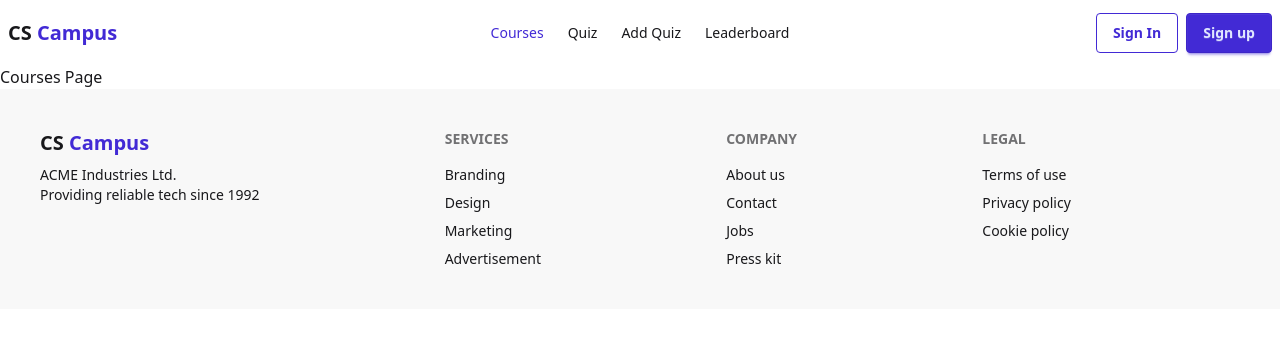
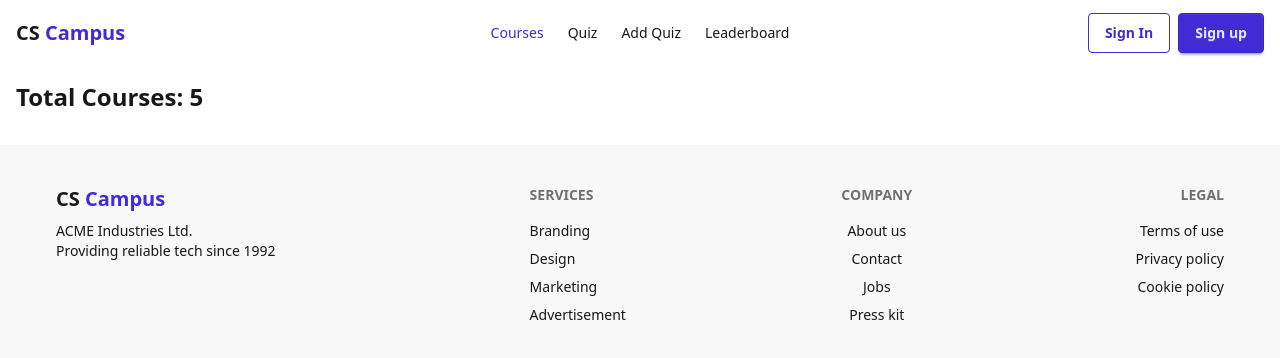
Before and after one commit to ashiqur0/cs-campus, a Next.js app: page /courses in a window 1280 px wide. Shown: the top 358 px of the page. Built offline with nearby package versions, Linux system fonts and the light colour scheme; no server answers.

Commit message:
feat: add course data and enhance layout for Courses page; update Navbar and Footer styles

```diff
--- a/src/app/courses/page.jsx
+++ b/src/app/courses/page.jsx
@@ -1,9 +1,57 @@
 import React from 'react';
+
+const course = [
+    {
+        id: 1,
+        title: 'Fundamental of C Programming',
+        img: 'https://i.ibb.co.com/7dzwthjw/C-tutorial-Thumbnail.png',
+        description: 'Learn the basics of C programming language.',
+        instructor: 'Ashiqur Rahman',
+        duration: '4 months',
+        level: 'Beginner',
+    },
+    {
+        id: 2,
+        title: 'Object Oriented Programming with Java',
+        img: 'https://i.ibb.co.com/7dzwthjw/C-tutorial-Thumbnail.png',
+        description: 'Master the concepts of OOP using Java.',
+        instructor: 'Samiul Islam',
+        duration: '4 months',
+        level: 'Beginner',
+    },
+    {
+        id: 3,
+        title: 'C++ for Competitive Programming',
+        img: 'https://i.ibb.co.com/7dzwthjw/C-tutorial-Thumbnail.png',
+        description: 'Enhance your problem-solving skills with C++.',
+        instructor: 'Mushfique Anam',
+        duration: '4 months',
+        level: 'Beginner',
+    },
+    {
+        id: 4,
+        title: 'Data Structures in Java',
+        img: 'https://i.ibb.co.com/7dzwthjw/C-tutorial-Thumbnail.png',
+        description: 'Learn essential data structures using Java.',
+        instructor: 'Ashiqur Rahman',
+        duration: '4 months',
+        level: 'Beginner',
+    },
+    {
+        id: 5,
+        title: 'Algorithms in Java',
+        img: 'https://i.ibb.co.com/7dzwthjw/C-tutorial-Thumbnail.png',
+        description: 'Learn essential algorithms using Java.',
+        instructor: 'Ashiqur Rahman',
+        duration: '4 months',
+        level: 'Beginner',
+    },
+];
 
 const Courses = () => {
     return (
-        <div>
-            Courses Page
+        <div className="md:max-w-7xl mx-auto p-4">
+            <h1 className="text-2xl font-bold mb-4">Total Courses: {course.length}</h1>
         </div>
     );
 };
--- a/src/components/layout/Footer.jsx
+++ b/src/components/layout/Footer.jsx
@@ -3,8 +3,8 @@ import Logo from './Logo';
 
 const Footer = () => {
     return (
-        <footer className="footer sm:footer-horizontal bg-base-200 text-base-content p-10">
-            <aside>
+        <footer className="footer sm:footer-horizontal bg-base-200 text-base-content py-10 px-14 grid grid-cols-5 justify-between">
+            <aside className='col-span-2'>
                 <Logo />
                 <p>
                     ACME Industries Ltd.
@@ -12,21 +12,21 @@ const Footer = () => {
                     Providing reliable tech since 1992
                 </p>
             </aside>
-            <nav>
+            <nav className='col-span-1'>
                 <h6 className="footer-title">Services</h6>
                 <a className="link link-hover">Branding</a>
                 <a className="link link-hover">Design</a>
                 <a className="link link-hover">Marketing</a>
                 <a className="link link-hover">Advertisement</a>
             </nav>
-            <nav>
+            <nav className='col-span-1 w-full flex flex-col items-center'>
                 <h6 className="footer-title">Company</h6>
                 <a className="link link-hover">About us</a>
                 <a className="link link-hover">Contact</a>
                 <a className="link link-hover">Jobs</a>
                 <a className="link link-hover">Press kit</a>
             </nav>
-            <nav>
+            <nav className='col-span-1 w-full flex flex-col items-end'>
                 <h6 className="footer-title">Legal</h6>
                 <a className="link link-hover">Terms of use</a>
                 <a className="link link-hover">Privacy policy</a>
--- a/src/components/layout/Navbar.jsx
+++ b/src/components/layout/Navbar.jsx
@@ -12,7 +12,7 @@ const Navbar = () => {
     </>
 
     return (
-        <div className="navbar bg-base-100">
+        <div className="navbar bg-base-100 md:max-w-7xl mx-auto px-4">
             <div className="navbar-start w-full">
                 <div className="dropdown">
                     <div tabIndex={0} role="button" className="btn btn-ghost lg:hidden">
```
